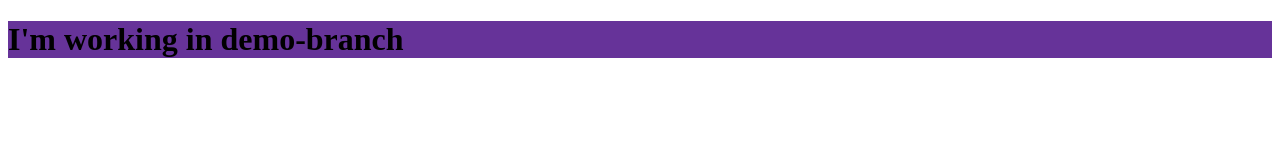
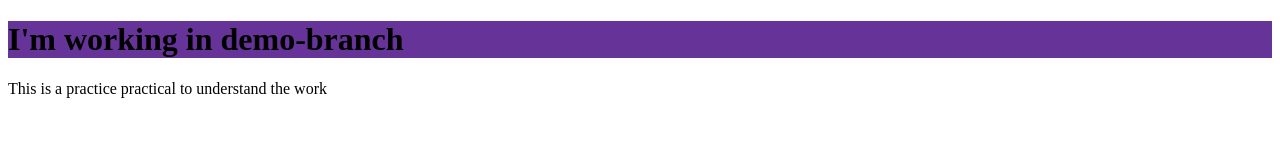
Before and after one commit to Arayanmemon/git-practice, a plain HTML site: page Practice1/index.html in a window 1280 px wide. Drawn offline with Linux system fonts and the light colour scheme.

Commit message:
added a paragraph to index.html

```diff
--- a/Practice1/index.html
+++ b/Practice1/index.html
@@ -10,6 +10,7 @@
 
 <body>
     <h1 class="heading">I'm working in demo-branch</h1>
+    <p class="para">This is a practice practical to understand the work</p>
 </body>
 
 </html>
```
